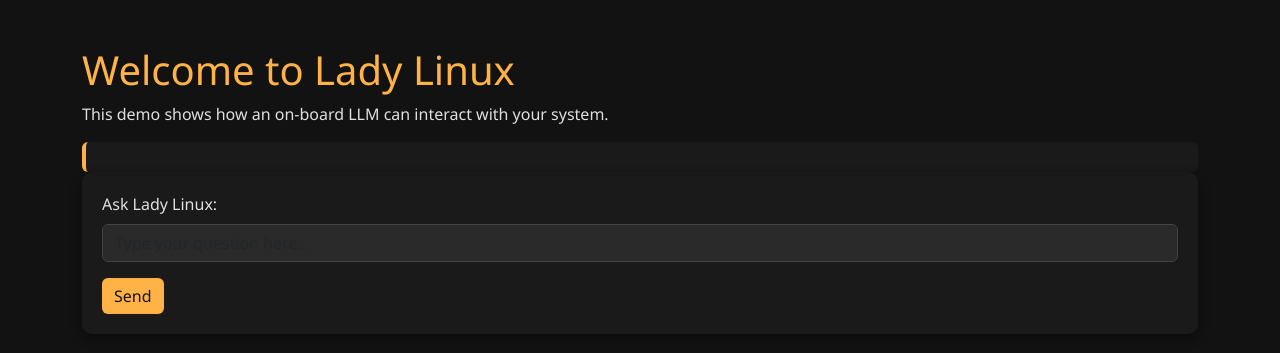
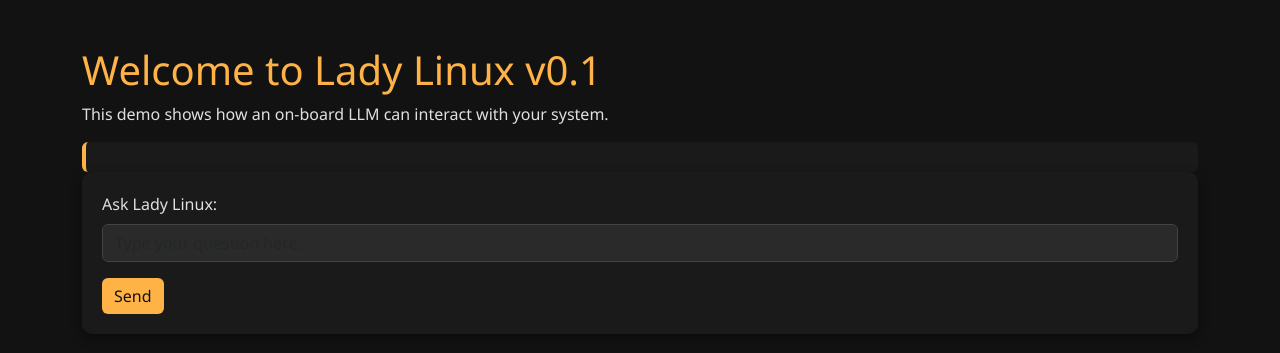
Before and after one commit to theCodingProfessor/LadyLinux, a FastAPI app: page / in a window 1280 px wide. Shown: the part 58-411 px from the top of the page. Run offline with FastAPI, Linux system fonts and the light colour scheme.

Commit message:
Version Test

```diff
--- a/templates/index.html
+++ b/templates/index.html
@@ -10,7 +10,7 @@
 {% include 'nav.html' %}
 <br>
 <div class="container">
-  <h1 class="accent">Welcome to Lady Linux</h1>
+  <h1 class="accent">Welcome to Lady Linux v0.1</h1>
   <p>This demo shows how an on-board LLM can interact with your system.</p>
 
   <div id="chatResponse" class="response-box"></div>
```
